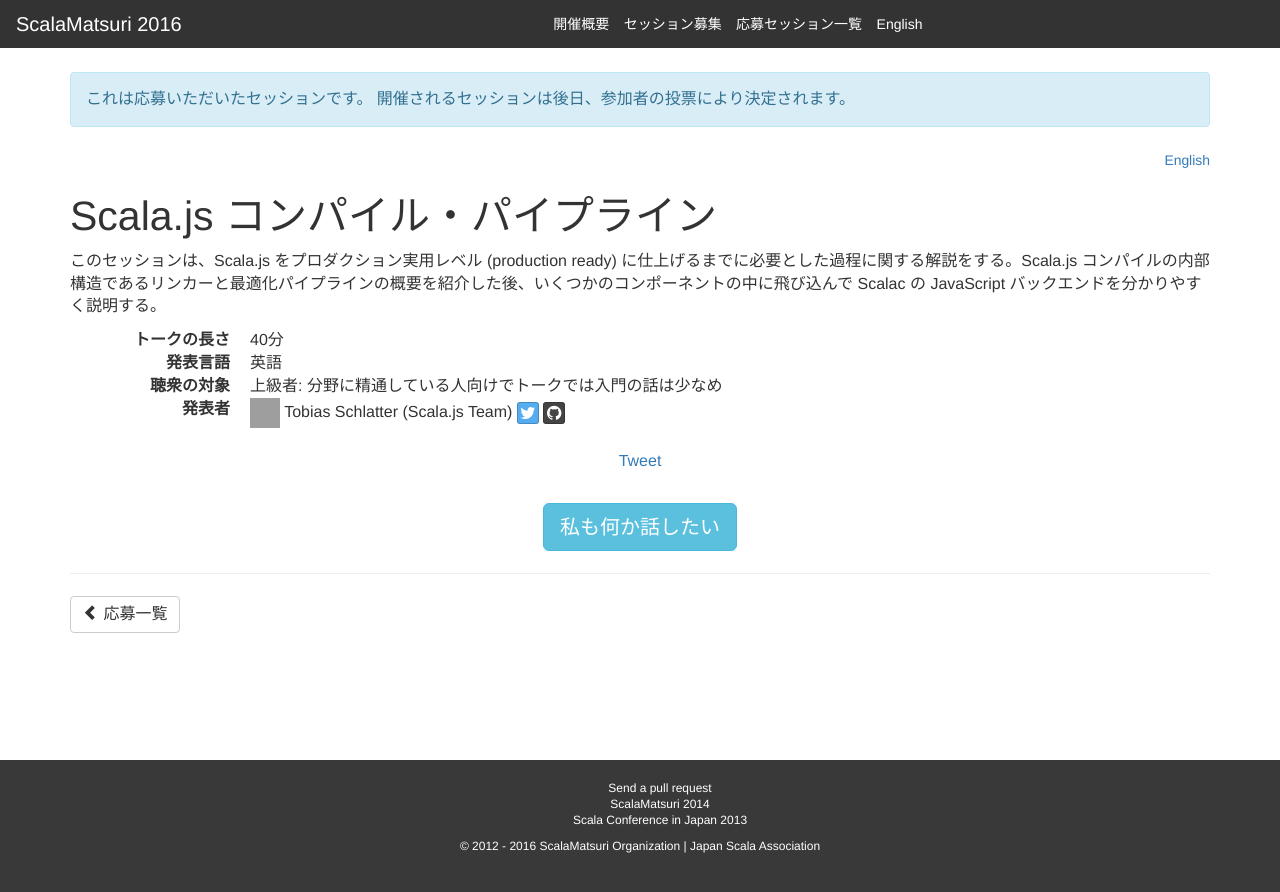
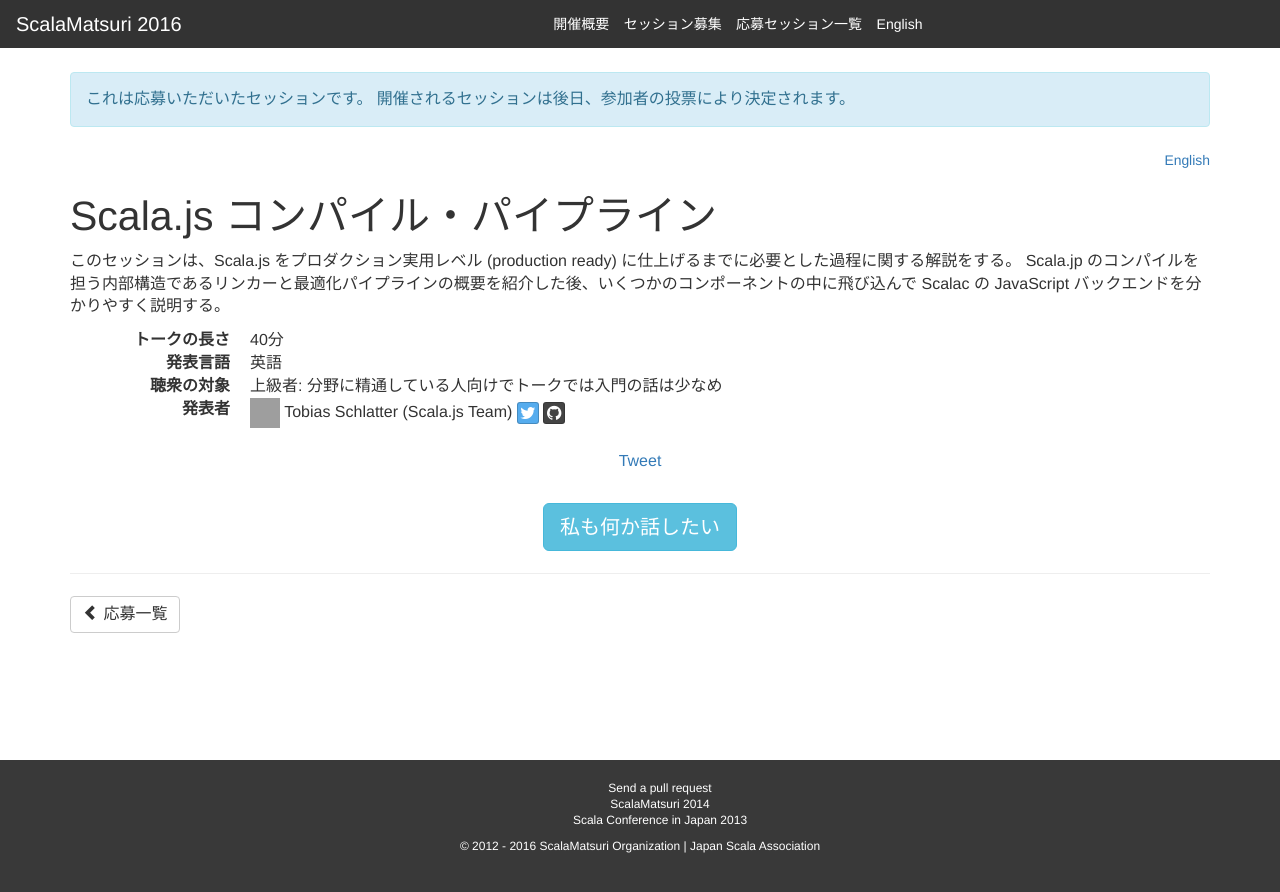
Before and after one commit to scalajp/2016.scalamatsuri.org, a Jekyll site: the page built from _candidates_ja/TobiasSchlatter_1.html, in a window 1280 px wide. Shown: the top 892 px of the page. Built offline with Jekyll 4.4.1, drawn with Linux system fonts in a browser that asks for light colours; nearby versions of some CDN libraries; comment, search, counter and statistics services are not loaded; grey boxes are pictures that could not be loaded.

Commit message:
Fixes wording per review

```diff
--- a/_candidates_ja/TobiasSchlatter_1.html
+++ b/_candidates_ja/TobiasSchlatter_1.html
@@ -9,4 +9,5 @@ github: gzm0
 icon: http://www.scala-js.org/images/scala-js-logo.svg
 organization: Scala.js Team
 ---
-<p>このセッションは、Scala.js をプロダクション実用レベル (production ready) に仕上げるまでに必要とした過程に関する解説をする。Scala.js コンパイルの内部構造であるリンカーと最適化パイプラインの概要を紹介した後、いくつかのコンポーネントの中に飛び込んで Scalac の JavaScript バックエンドを分かりやすく説明する。</p>
+<p>このセッションは、Scala.js をプロダクション実用レベル (production ready) に仕上げるまでに必要とした過程に関する解説をする。
+Scala.jp のコンパイルを担う内部構造であるリンカーと最適化パイプラインの概要を紹介した後、いくつかのコンポーネントの中に飛び込んで Scalac の JavaScript バックエンドを分かりやすく説明する。</p>
```
